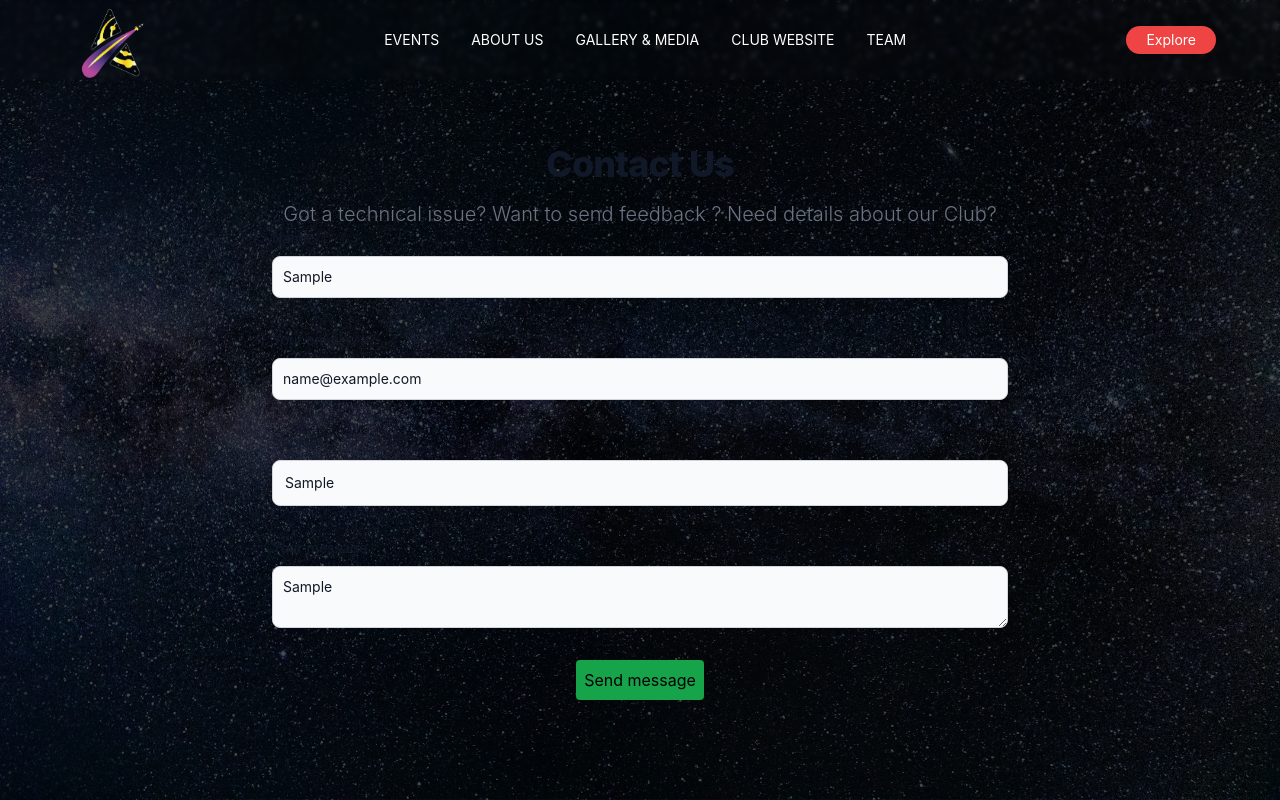
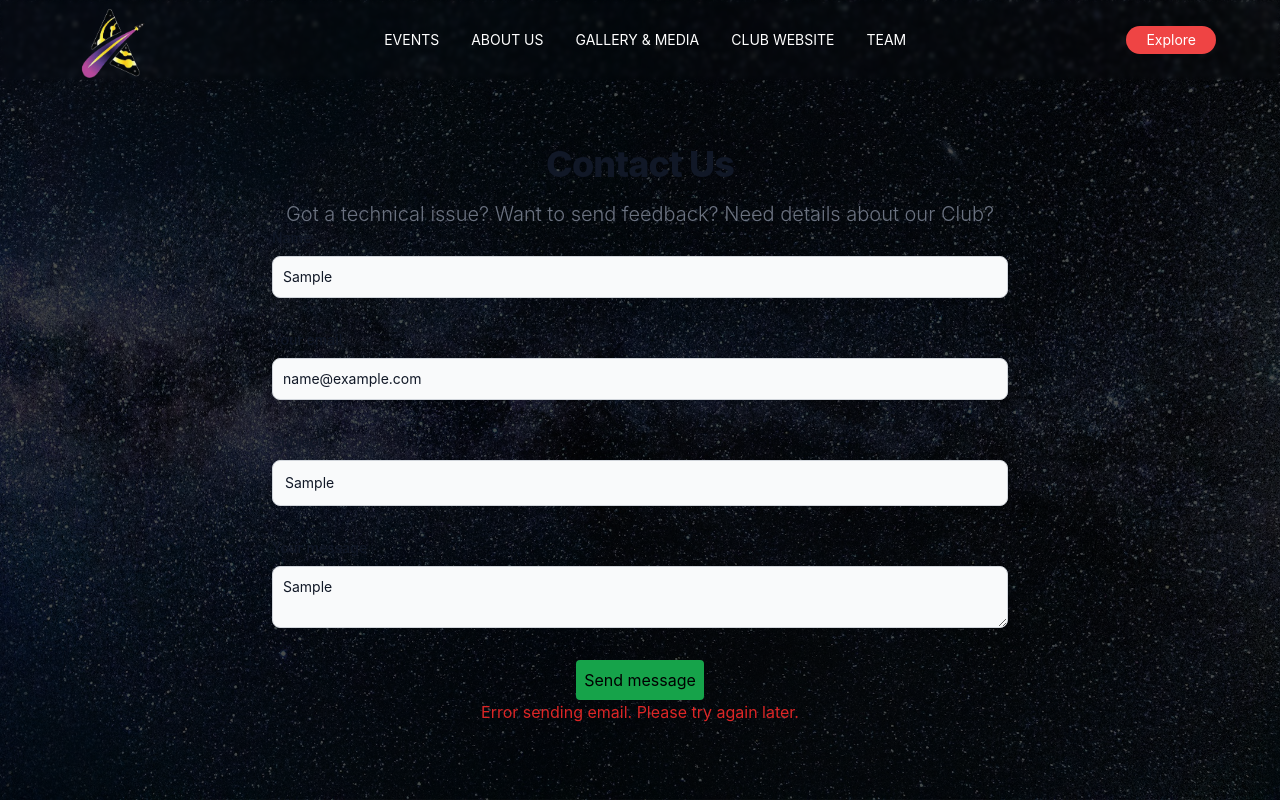
Before and after one commit to yohhannees/space-website, a Next.js app: page /contact in a window 1280 px wide. Both pictures are taken after typing "Sample", "name@example.com", "Sample", "Sample" into the empty fields and a click on the button "Send message". Shown: the top 800 px of the page. Built offline with nearby package versions, Linux system fonts and the light colour scheme; no server answers.

Commit message:
contact form updated

```diff
--- a/app/contact/page.tsx
+++ b/app/contact/page.tsx
@@ -1,19 +1,19 @@
-"use client";
+'use client';
 import React, { useState } from "react";
 import { ContactIconsList } from "./ContactIcons";
-import router, { useRouter } from "next/router";
 import axios from "axios";
-
 
 function ContactForm() {
   const [email, setEmail] = useState("");
   const [senderName, setSenderName] = useState("");
   const [subject, setSubject] = useState("");
   const [message, setMessage] = useState("");
+  const [confirmationMessage, setConfirmationMessage] = useState("");
+  const [errorMessage, setErrorMessage] = useState("");
 
-  const emailEndpoint = "https://ahamenes-admin.onrender.com/api/send-emai";
+  const emailEndpoint = "https://ahamenes-admin.onrender.com/api/send-email";
 
-  const handleSubmit = async (event: any) => {
+  const handleSubmit = async (event: { preventDefault: () => void; }) => {
     event.preventDefault();
 
     try {
@@ -27,17 +27,22 @@ function ContactForm() {
 
       if (response.status === 200) {
         console.log("Email sent successfully");
-        // Redirect to a success page or show a success message
-        router.push("/success"); // Replace '/success' with your success page URL
+        setConfirmationMessage(response.data.message); // Set confirmation message from API response
+        // Clear form fields
+        setEmail("");
+        setSenderName("");
+        setSubject("");
+        setMessage("");
       } else {
         console.error("Error sending email:", response.data.error);
-        // Handle error - e.g., show an error message to the user
+        setErrorMessage(response.data.error); // Set error message from API response
       }
     } catch (error) {
       console.error("Error sending email:", error);
-      // Handle error - e.g., show an error message to the user
+      setErrorMessage("Error sending email. Please try again later."); // Set generic error message
     }
   };
+
   return (
     <section className="">
       <div className="py-8 lg:py-16 px-4 mx-auto max-w-screen-md">
@@ -45,7 +50,7 @@ function ContactForm() {
           Contact Us
         </h2>
         <p className="mb- l font-light text-center text-gray-500 dark:text-gray-400 sm:text-xl">
-          Got a technical issue? Want to send feedback ? Need details about our
+          Got a technical issue? Want to send feedback? Need details about our
           Club?
         </p>
         <form onSubmit={handleSubmit} className="space-y-8">
@@ -124,6 +129,12 @@ function ContactForm() {
             </button>
           </div>
         </form>
+        {confirmationMessage && (
+          <div className="text-green-600 text-center">{confirmationMessage}</div>
+        )}
+        {errorMessage && (
+          <div className="text-red-600 text-center">{errorMessage}</div>
+        )}
       </div>
       <div className="container mb-9 my-24 mx-auto md:px-6">
         <section className="mb-32">
```
